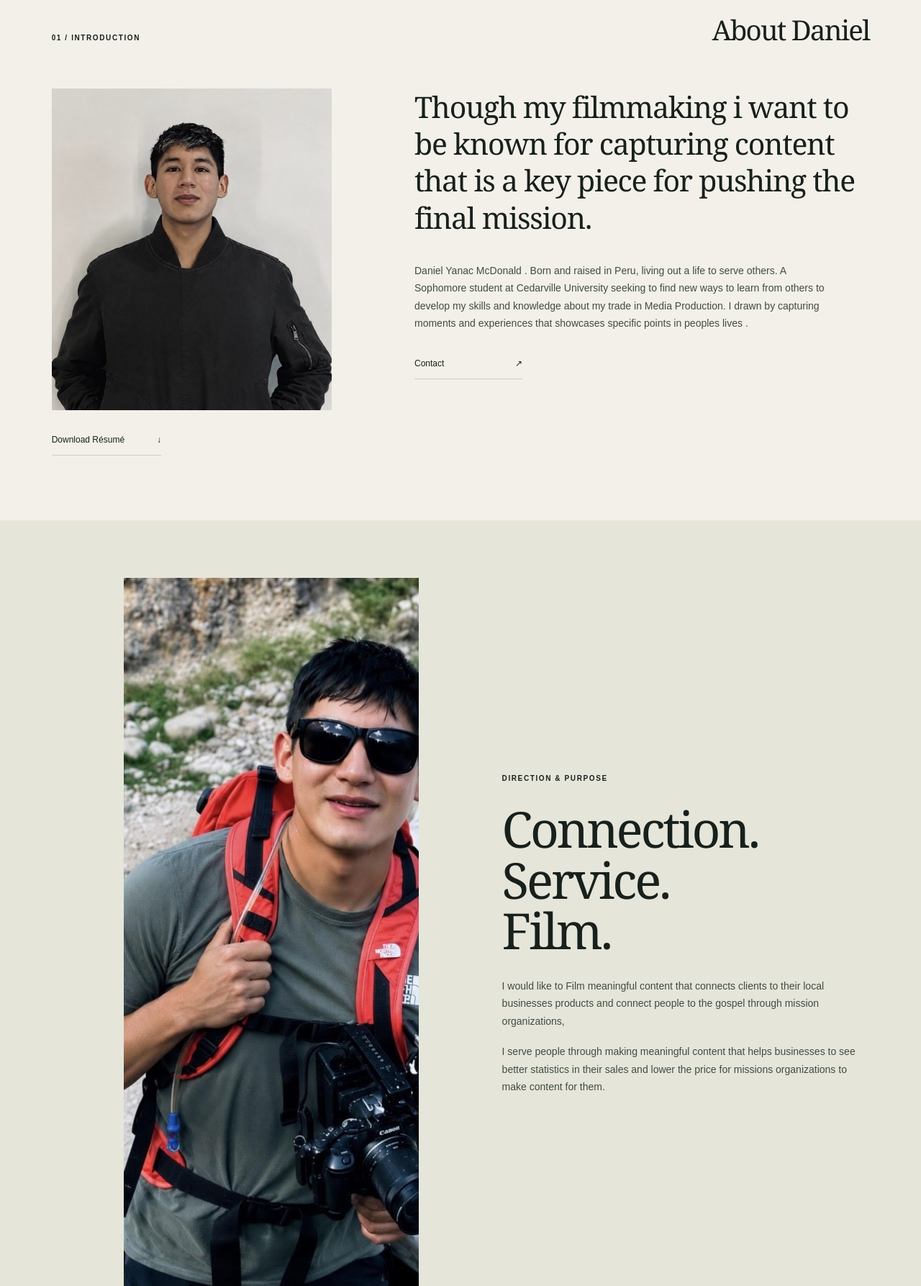
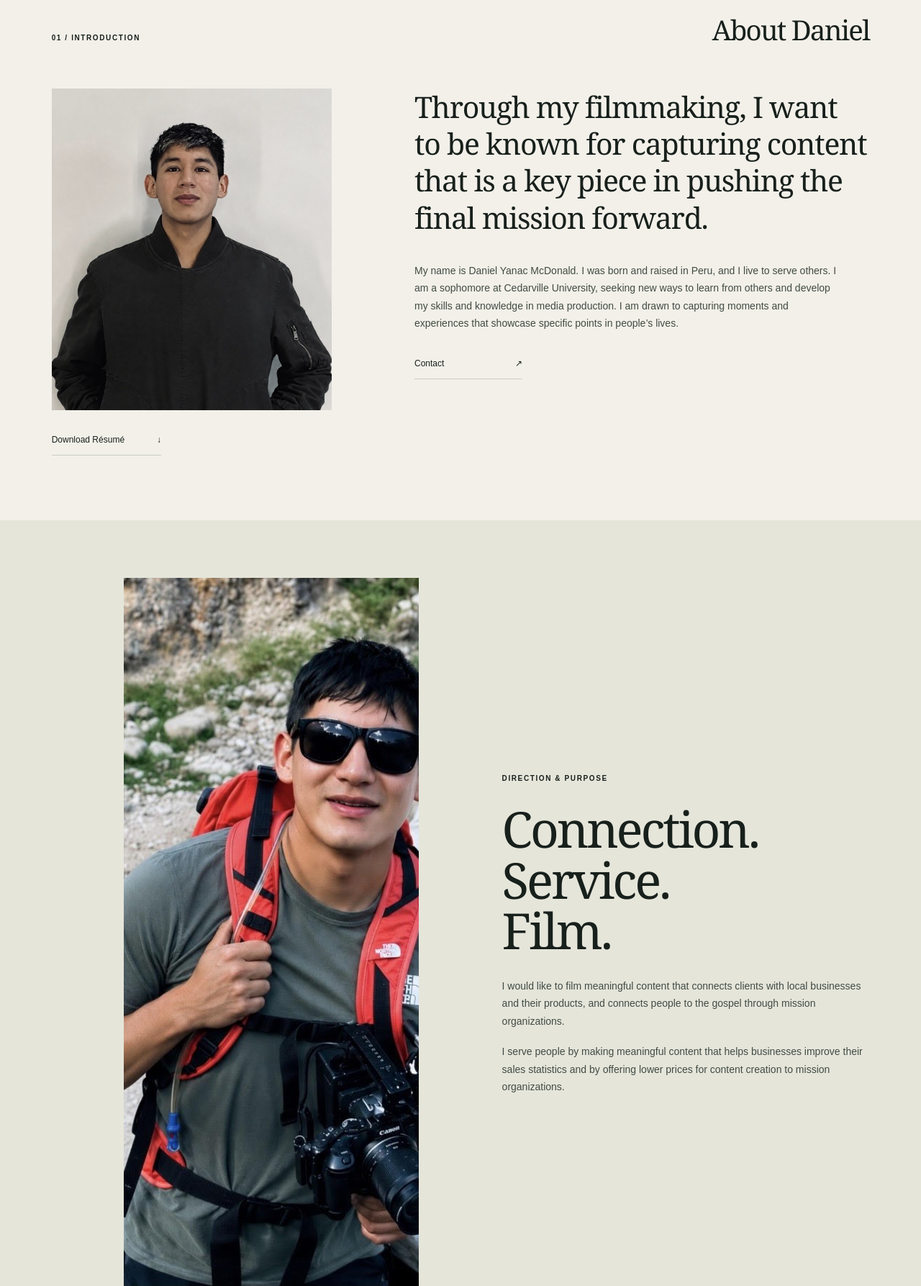
Before and after one commit to dyanacmcdonald-cmd/Portfolio, a plain HTML site: page index.html in a window 1280 px wide. Shown: the part 880-2667 px from the top of the page at 72% size. Drawn offline with Linux system fonts and the light colour scheme.

Commit message:
Add files via upload

```diff
--- a/index.html
+++ b/index.html
@@ -59,11 +59,11 @@
           </div>
           <div class="about-copy">
             <p class="brand">
-              Though my filmmaking i want to be known for capturing content that is a key piece for pushing the final mission.
+              Through my filmmaking, I want to be known for capturing content that is a key piece in pushing the final mission forward.
             </p>
             <div class="bio">
               <p>
-                Daniel Yanac McDonald . Born and raised in Peru, living out a life to serve others.  A Sophomore student at Cedarville University seeking to find new ways to learn from others to develop my skills and knowledge about my trade in Media Production.  I drawn by capturing moments and experiences that showcases specific points in peoples lives  .
+                My name is Daniel Yanac McDonald. I was born and raised in Peru, and I live to serve others. I am a sophomore at Cedarville University, seeking new ways to learn from others and develop my skills and knowledge in media production. I am drawn to capturing moments and experiences that showcase specific points in people’s lives.
               </p>
             </div>
             <a class="text-link" href="#contact">Contact <span aria-hidden="true">↗</span></a>
@@ -80,10 +80,10 @@
             Connection.<br>Service.<br>Film.
           </h2>
           <p>
-            I would like to Film meaningful content that connects clients to their local businesses products and connect people to the gospel through mission organizations,
+            I would like to film meaningful content that connects clients with local businesses and their products, and connects people to the gospel through mission organizations.
           </p>
           <p>
-            I serve people through making meaningful content that helps businesses to see better statistics in their sales and lower the price for missions organizations to make content for them.
+            I serve people by making meaningful content that helps businesses improve their sales statistics and by offering lower prices for content creation to mission organizations.
           </p>
         </div>
       </section>
@@ -96,7 +96,7 @@
         </div>
         <div class="peru-intro">
           <p>
-            I wanted to capture specific events reflected Gods work in the minstry in peru through creation through kids reading the bible in their own native language, Quechua
+            I wanted to capture specific events that reflected God’s work in the ministry in Peru, through creation and through children reading the Bible in their own native language, Quechua.
           </p>
           <span class="eyebrow">Filmed by Daniel Yanac McDonald<br>Silent clips / Select a frame</span>
         </div>
```
Also changed, not shown: omnimax.html (+3 -3 lines).
